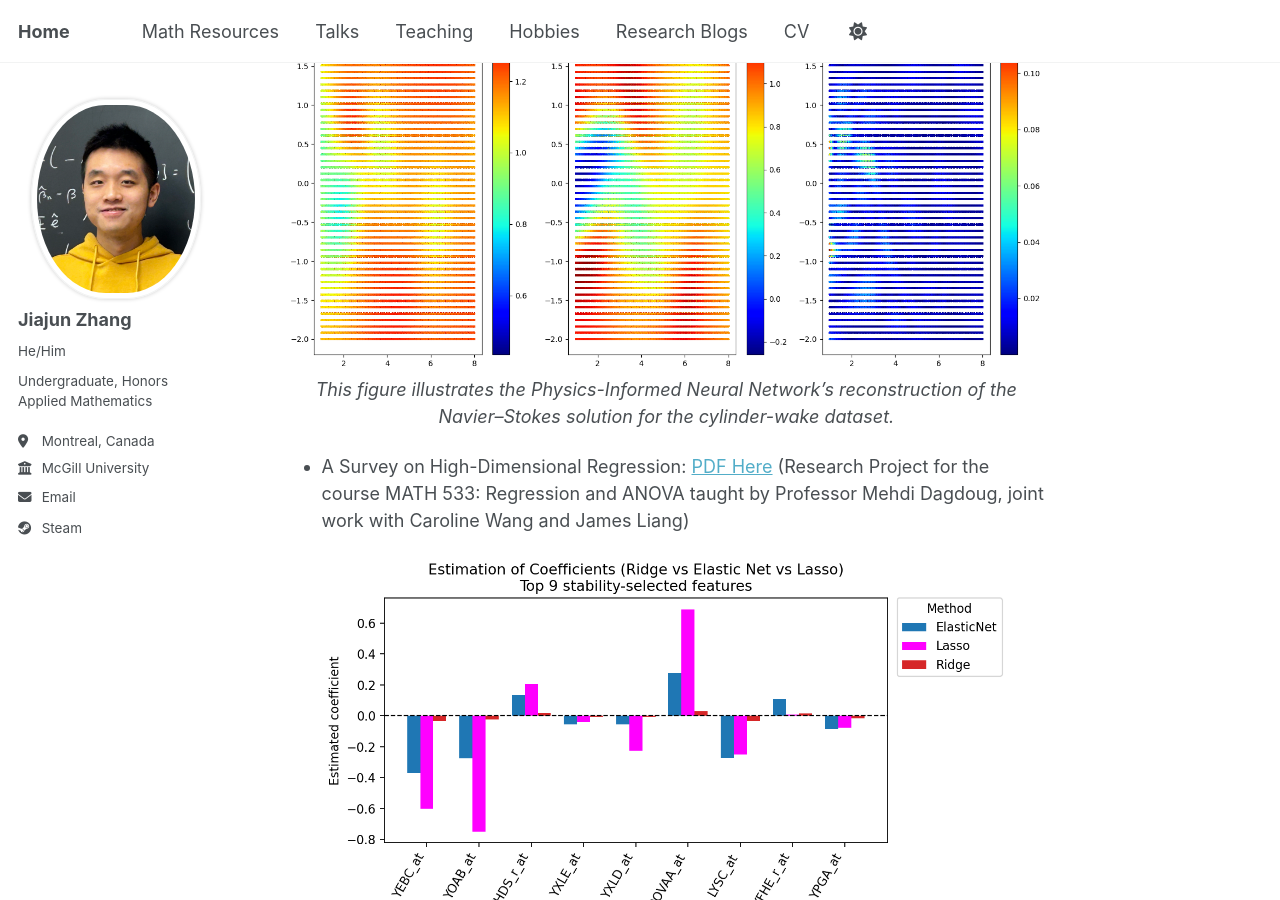
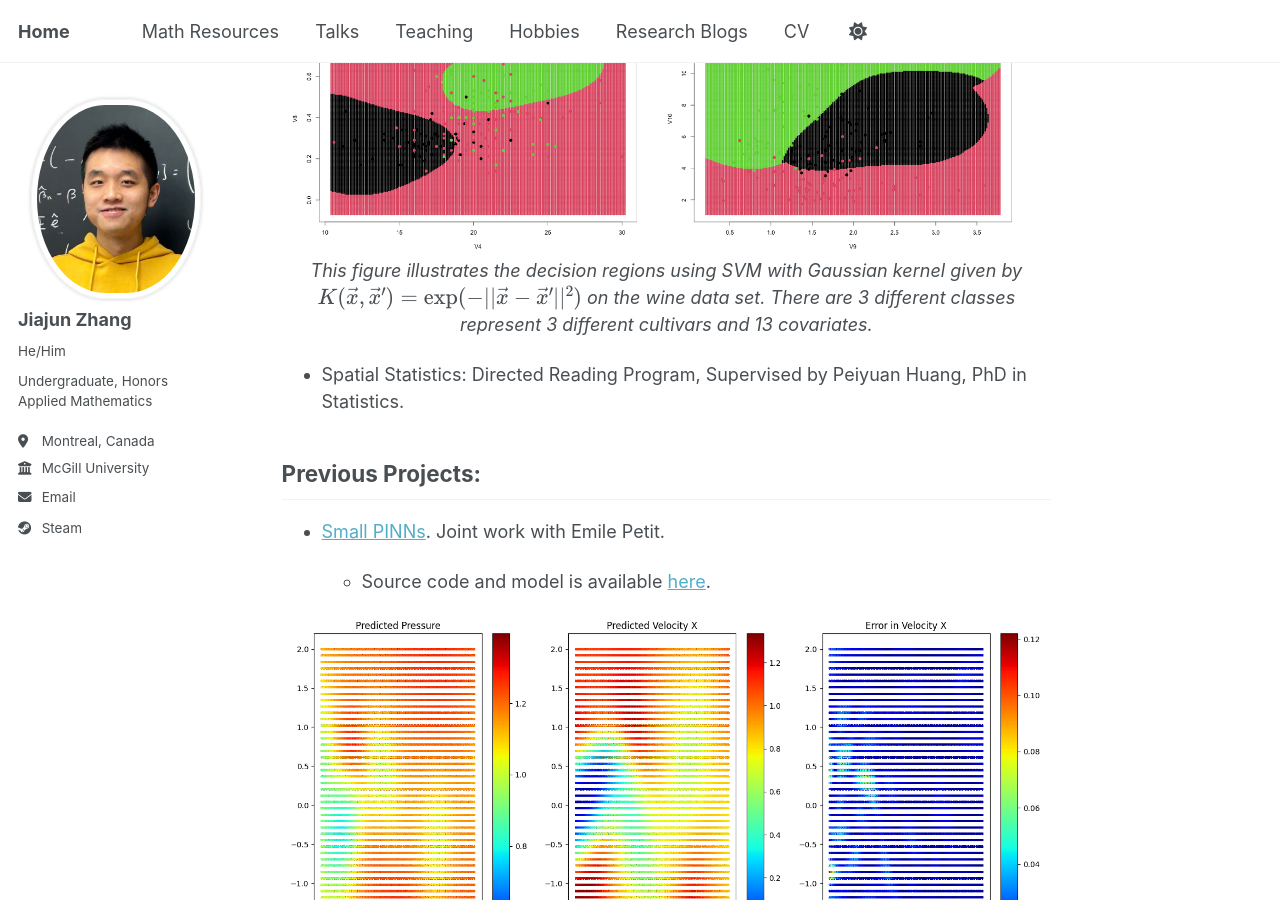
Before and after one commit to JohanssonRein/JohanssonRein.github.io, a Jekyll site: the page built from _pages/about.md, in a window 1280 px wide and 900 px high, scrolled down 2307 px. Built offline with Jekyll 4.4.1, drawn with Linux system fonts in a browser that asks for light colours.

Commit message:
Update about.md

```diff
--- a/_pages/about.md
+++ b/_pages/about.md
@@ -48,6 +48,11 @@ redirect_from:
 ## Ungoing Projects:
 
 * Imbalanced Classification: (Independent study project supervised by Professor Abbas Khalili)
+
+<div style="text-align: center;">
+  <img src="/images/svmgaussian.png" alt="Winter Break" width="800">
+  <p><em>This figure illustrates the decision regions using SVM with Gaussian kernel given by $K(\vec x,\vec x') = \exp(-||\vec x - \vec x'||^2)$ on the wine data set. There are 3 different classes represent 3 different cultivars and 13 covariates.</em></p>
+</div>
 
 * Spatial Statistics: Directed Reading Program, Supervised by Peiyuan Huang, PhD in Statistics.
 
```
